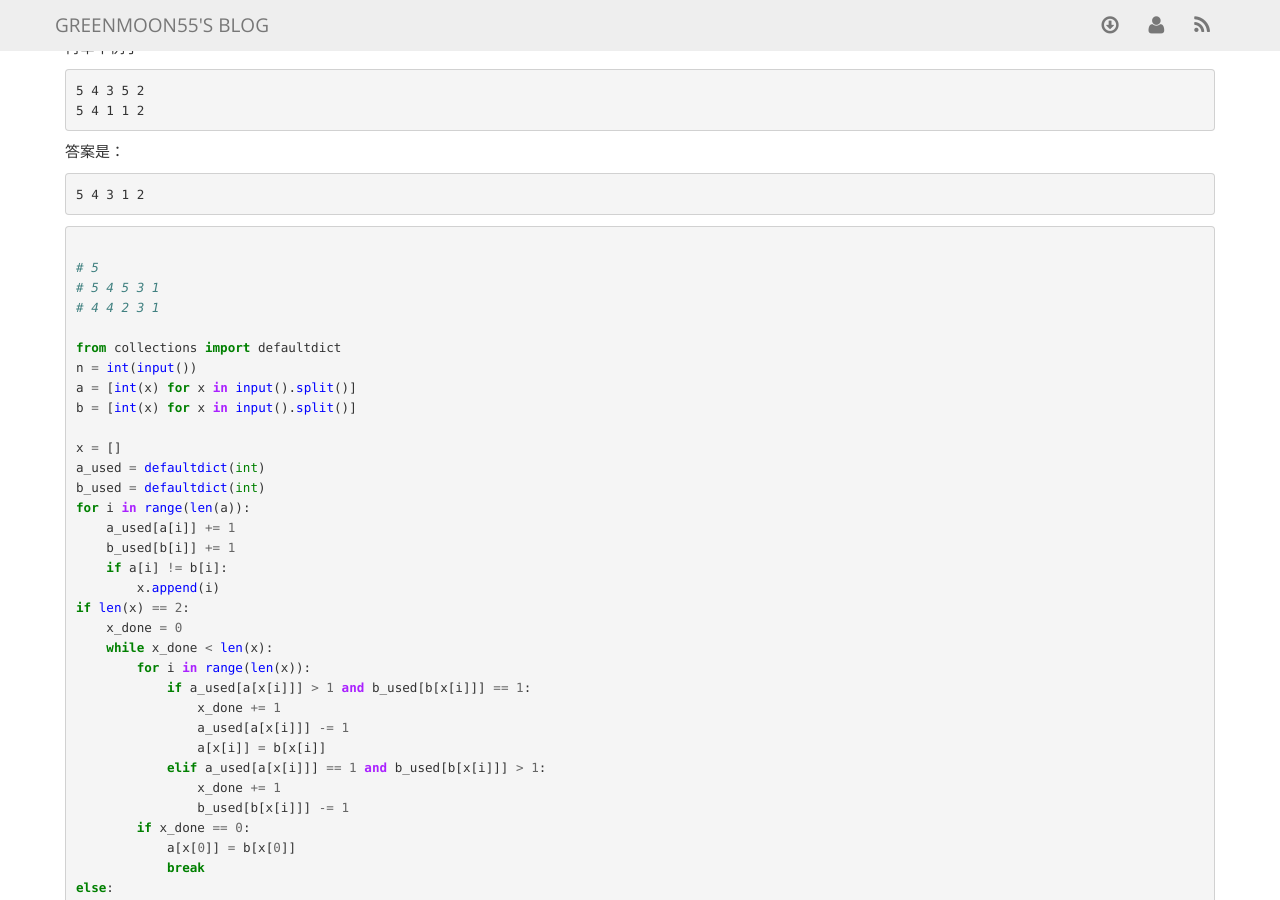
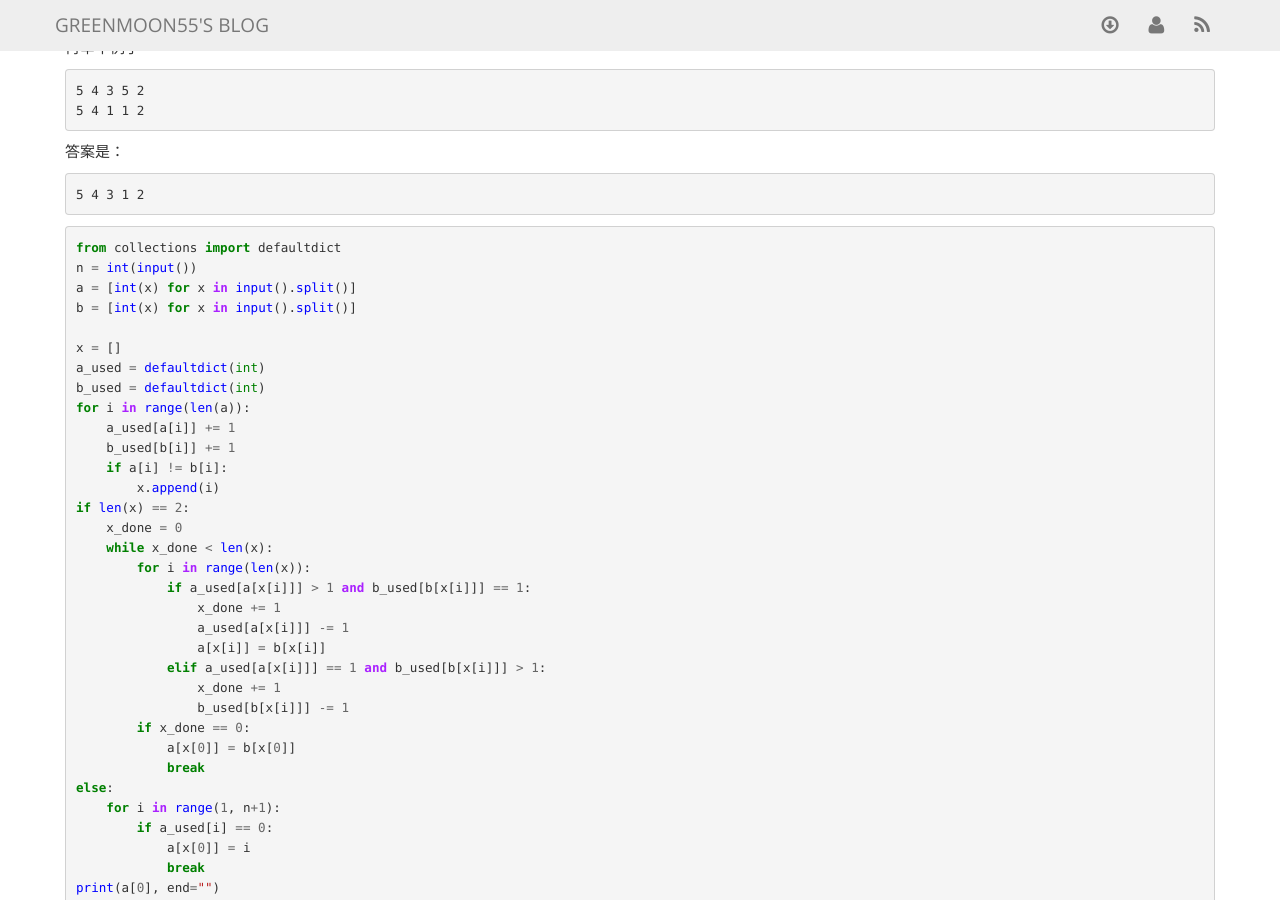
Before and after one commit to greenmoon55/greenmoon55.github.io, a Jekyll site: the page built from _posts/2017-06-08-codeforces-round-418-div-2.markdown, in a window 1280 px wide and 900 px high, scrolled down 724 px. Built offline with Jekyll 4.4.1, drawn with Linux system fonts in a browser that asks for light colours; nearby versions of some CDN libraries; comment, search, counter and statistics services are not loaded.

Commit message:
Create 2017-06-08-codeforces-round-418-div-2.markdown

````diff
--- a/_posts/2017-06-08-codeforces-round-418-div-2.markdown
+++ b/_posts/2017-06-08-codeforces-round-418-div-2.markdown
@@ -44,11 +44,6 @@ published: true
 ```
 
 ```python
-
-# 5
-# 5 4 5 3 1
-# 4 4 2 3 1
-
 from collections import defaultdict
 n = int(input())
 a = [int(x) for x in input().split()]
````
